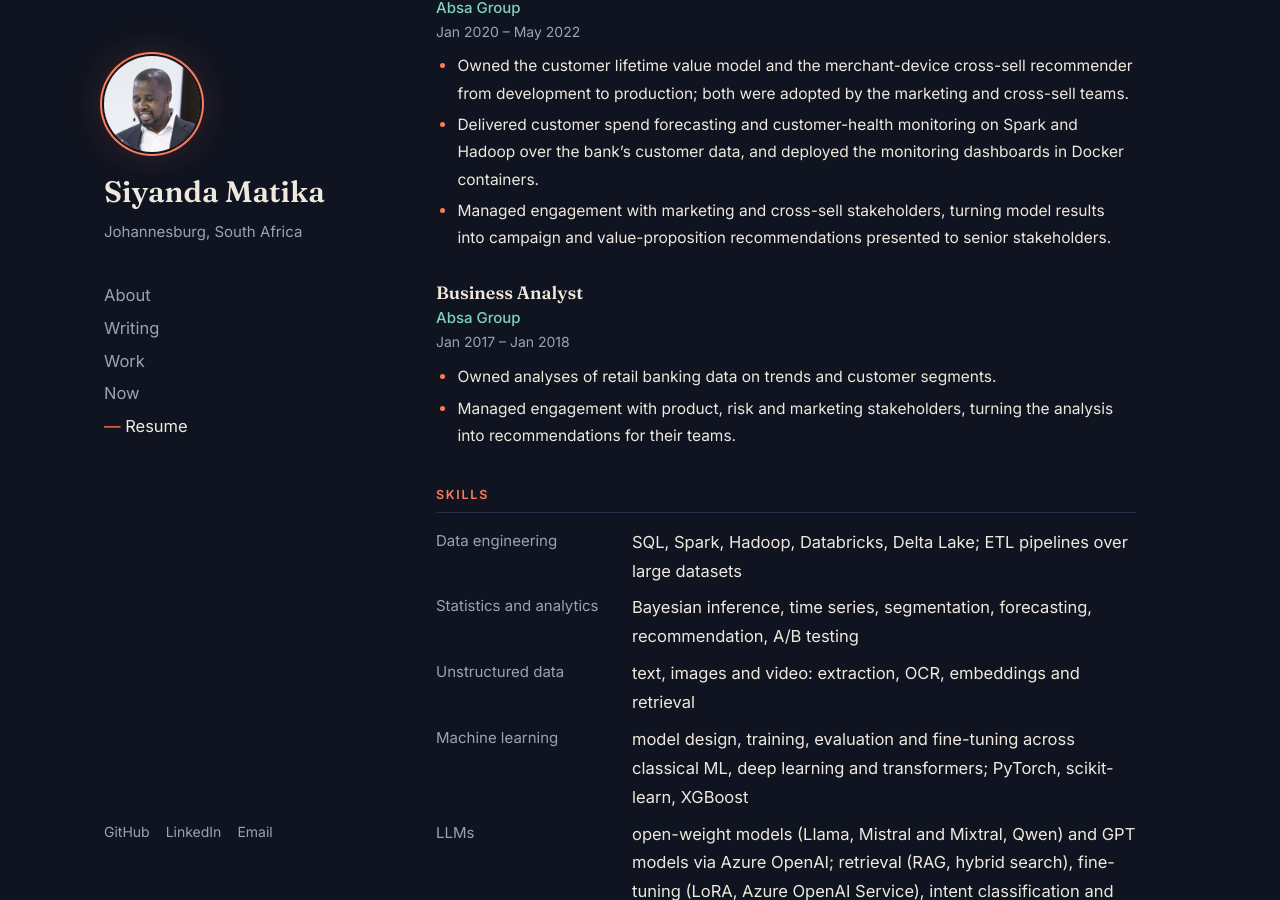
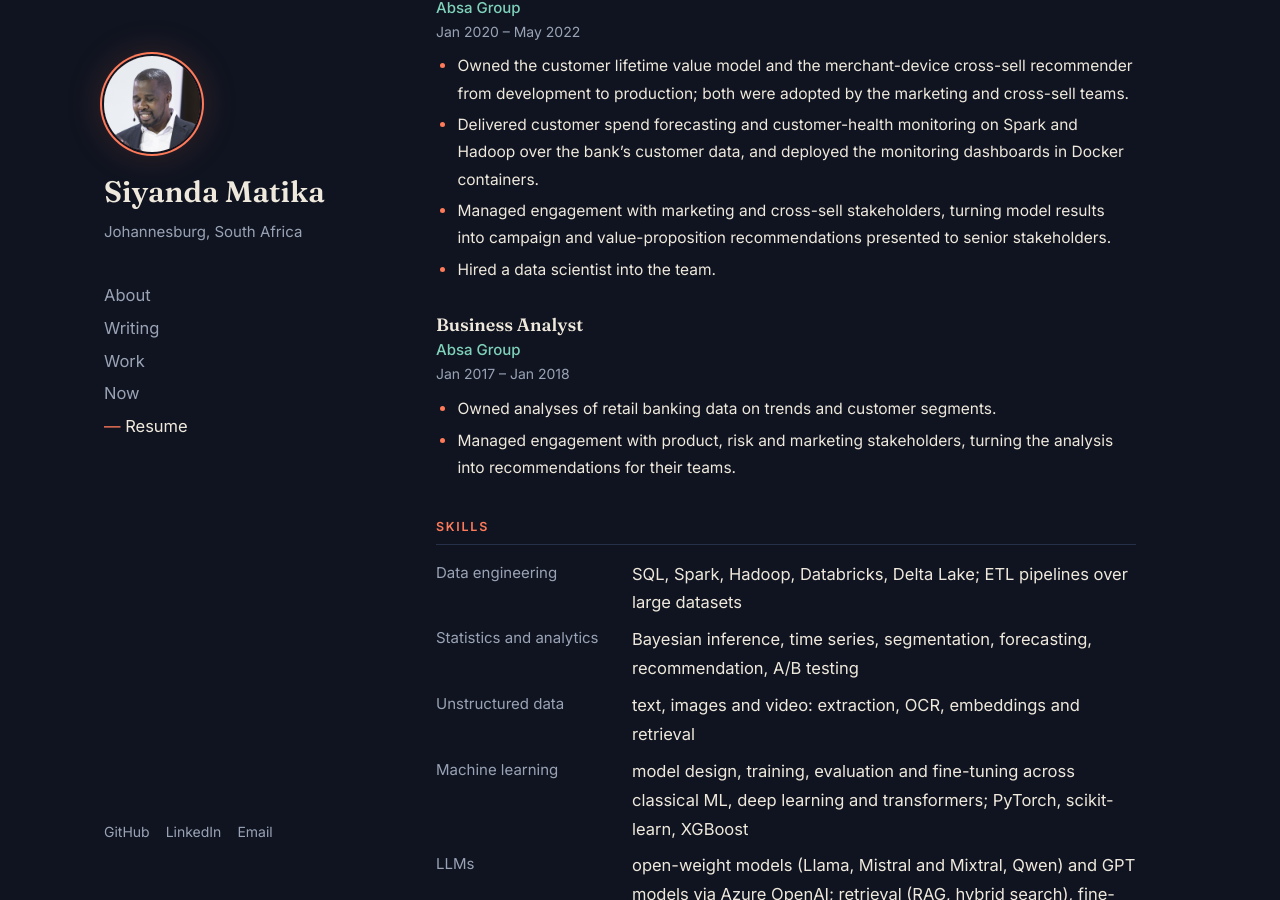
Before and after one commit to matikasiyanda/matikasiyanda.github.io, a Jekyll site: the page built from _pages/resume.md, in a window 1280 px wide and 900 px high, scrolled down 1636 px. Built offline with Jekyll 4.4.1, drawn with Linux system fonts in a browser that asks for light colours.

Commit message:
Resume: add data scientist hire at Absa

```diff
--- a/_pages/resume.md
+++ b/_pages/resume.md
@@ -92,6 +92,7 @@ Kilometre Array (SKA), as part of international science collaborations.
 - Managed engagement with marketing and cross-sell stakeholders, turning model
   results into campaign and value-proposition recommendations presented to
   senior stakeholders.
+- Hired a data scientist into the team.
 </div>
 
 <div class="cv-role" markdown="1">
```
Also changed, not shown: 1 other file.
